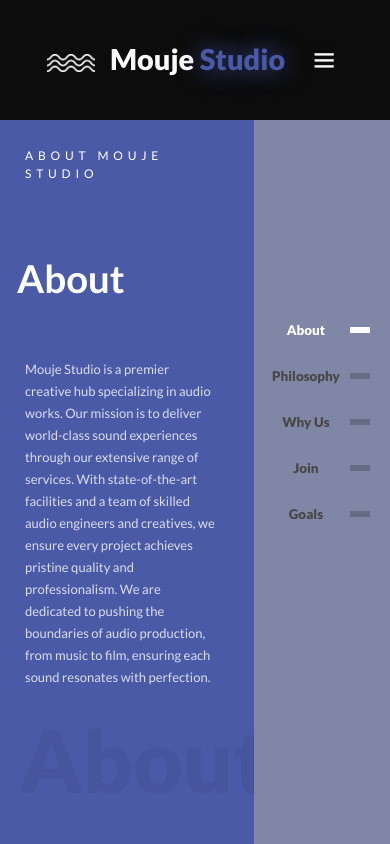
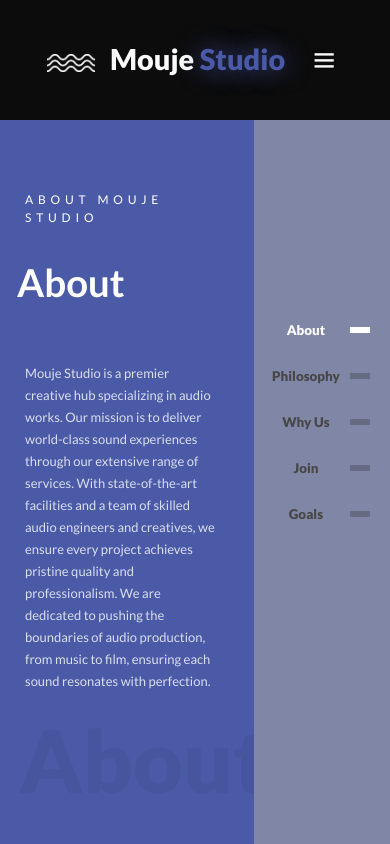
Before and after one commit to ahmad00haddad/moujestudio, a PHP site: page /about.php in a window 390 px wide. Run offline with PHP 8.4, Linux system fonts and the light colour scheme.

Commit message:
css margin

```diff
--- a/assets/css/works.css
+++ b/assets/css/works.css
@@ -372,4 +372,8 @@ body {
     width: 75%;
     opacity: 1;
   }
+  .text--sub {
+    margin-bottom: 0;
+    margin-top: 5rem;
+  }
 }
```
